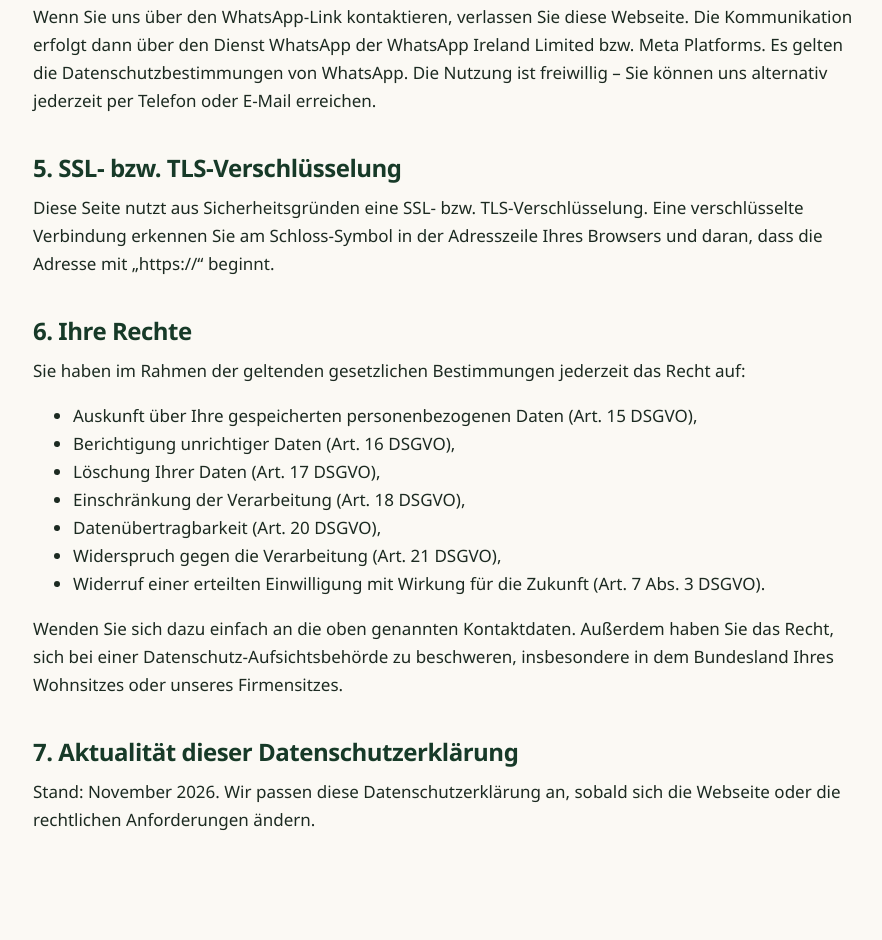
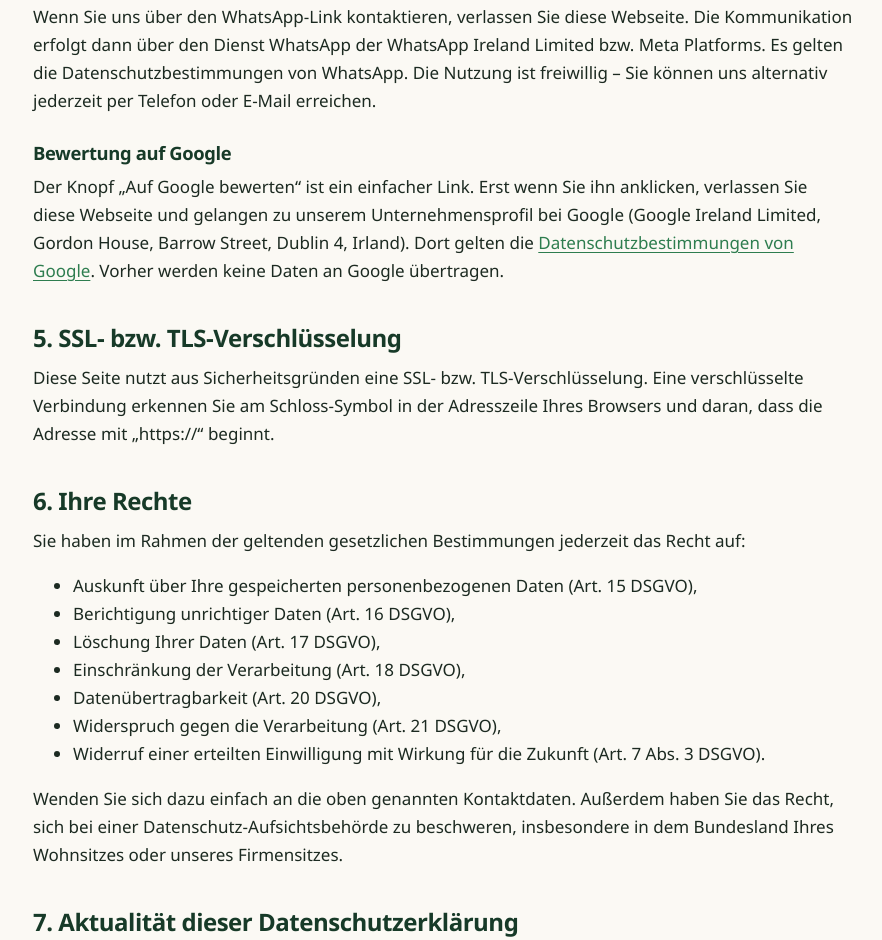
Before and after one commit to oxexjxsxfx/GalaBau-Jusufi, a plain HTML site: page datenschutz.html in a window 1280 px wide. Shown: the part 2906-3846 px from the top of the page, without its empty margins (197-1079 px from the left). Drawn offline with Linux system fonts and the light colour scheme.

Commit message:
Knopf „Auf Google bewerten“ mit dem Google-Unternehmensprofil verlinkt, Datenschutz ergänzt
Co-Authored-By: Claude Opus 5.5 <noreply@anthropic.com>

```diff
--- a/datenschutz.html
+++ b/datenschutz.html
@@ -86,6 +86,9 @@
         <h3>WhatsApp</h3>
         <p>Wenn Sie uns über den WhatsApp-Link kontaktieren, verlassen Sie diese Webseite. Die Kommunikation erfolgt dann über den Dienst WhatsApp der WhatsApp Ireland Limited bzw. Meta Platforms. Es gelten die Datenschutzbestimmungen von WhatsApp. Die Nutzung ist freiwillig – Sie können uns alternativ jederzeit per Telefon oder E-Mail erreichen.</p>
 
+        <h3>Bewertung auf Google</h3>
+        <p>Der Knopf „Auf Google bewerten“ ist ein einfacher Link. Erst wenn Sie ihn anklicken, verlassen Sie diese Webseite und gelangen zu unserem Unternehmensprofil bei Google (Google Ireland Limited, Gordon House, Barrow Street, Dublin 4, Irland). Dort gelten die <a href="https://policies.google.com/privacy?hl=de" target="_blank" rel="noopener">Datenschutzbestimmungen von Google</a>. Vorher werden keine Daten an Google übertragen.</p>
+
         <h2>5. SSL- bzw. TLS-Verschlüsselung</h2>
         <p>Diese Seite nutzt aus Sicherheitsgründen eine SSL- bzw. TLS-Verschlüsselung. Eine verschlüsselte Verbindung erkennen Sie am Schloss-Symbol in der Adresszeile Ihres Browsers und daran, dass die Adresse mit „https://“ beginnt.</p>
 
```
Also changed, not shown: index.html (+1 -2 lines), 1 other file.
